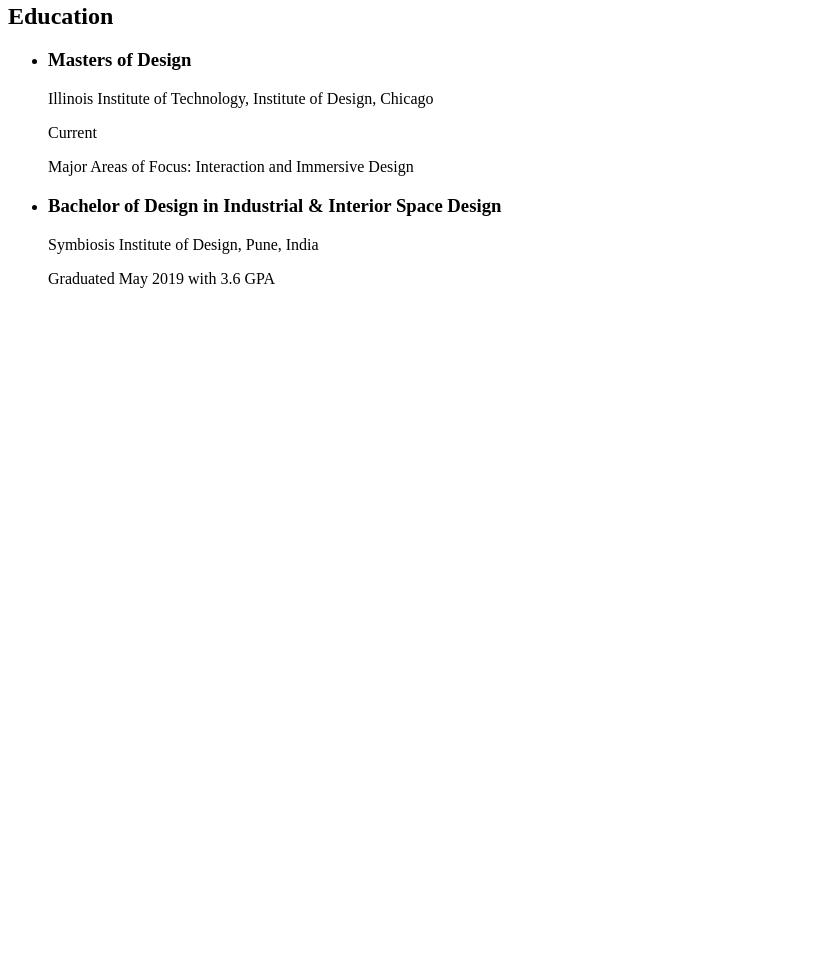
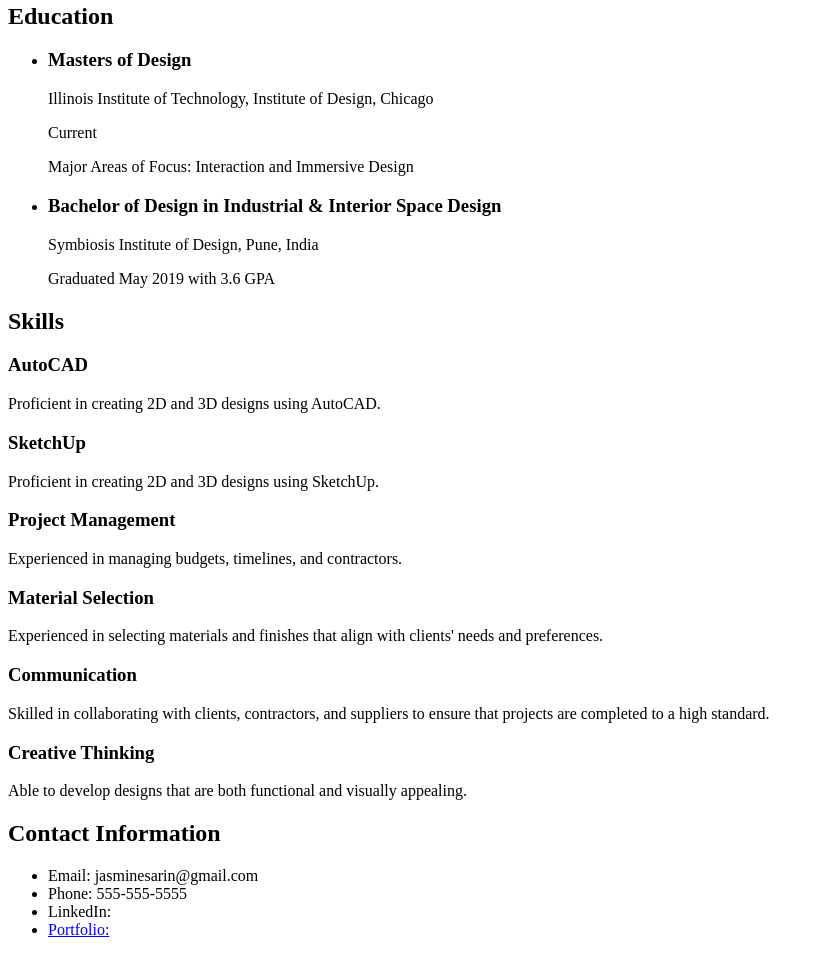
Before and after one commit to jasminesarin/Project-1, a plain HTML site: page resume.html in a window 1280 px wide. Shown: the part 1096-2051 px from the top of the page, without its empty margins (0-824 px from the left). Before the commit the page ends 1400 px from the top, so only its background shows below. Drawn offline with Linux system fonts and the light colour scheme.

Commit message:
Added contact and skills

```diff
--- a/resume.html
+++ b/resume.html
@@ -84,5 +84,43 @@
         </ul>
 		  </div>
 
+      <div class="section">
+        <h2>Skills</h2>
+        <div class="skills">
+          <div class="skill">
+            <h3>AutoCAD</h3>
+            <p>Proficient in creating 2D and 3D designs using AutoCAD.</p>
+          </div>
+          <div class="skill">
+            <h3>SketchUp</h3>
+            <p>Proficient in creating 2D and 3D designs using SketchUp.</p>
+          </div>
+          <div class="skill">
+            <h3>Project Management</h3>
+            <p>Experienced in managing budgets, timelines, and contractors.</p>
+          </div>
+          <div class="skill">
+            <h3>Material Selection</h3>
+            <p>Experienced in selecting materials and finishes that align with clients' needs and preferences.</p>
+          </div>
+          <div class="skill">
+            <h3>Communication</h3>
+            <p>Skilled in collaborating with clients, contractors, and suppliers to ensure that projects are completed to a high standard.</p>
+          </div>
+          <div class="skill">
+            <h3>Creative Thinking</h3>
+            <p>Able to develop designs that are both functional and visually appealing.</p>
+          </div>
+        </div>
+      </div>
+      <div class="section">
+      <h2>Contact Information</h2>
+      <ul>
+        <li>Email: jasminesarin@gmail.com</li>
+        <li>Phone: 555-555-5555</li>
+        <li>LinkedIn: <a href="https://www.linkedin.com/in/sarinjasmine"</a></li>
+        <li>Portfolio: <a href="https://tinyurl.com/5c3ep2ne"</a></li>
+      </ul>
+    </div>
   </body>
 </HTML>
```
Lines whose indentation alone changed are shown as unchanged.
